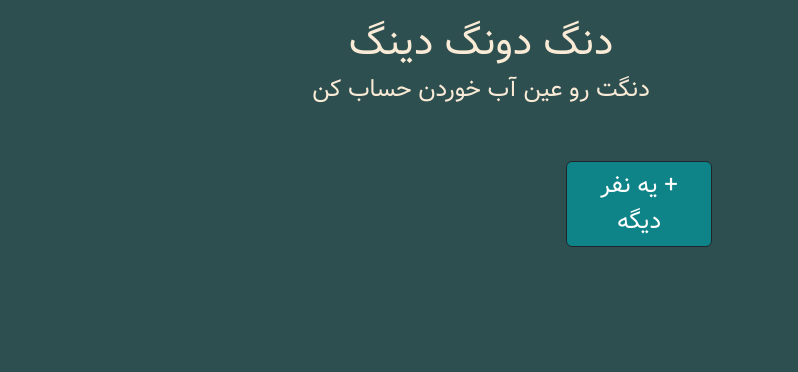
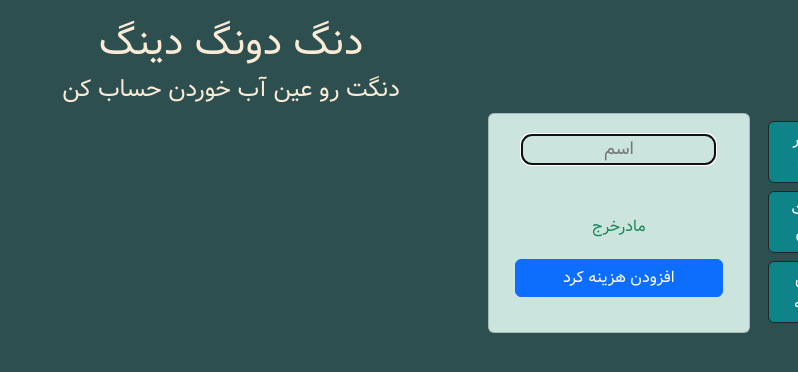
Before and after one commit to arash-gmc/dong, a React (Create React App) app: page / in a window 1280 px wide. Both pictures are taken after a click on the button "با اضافه کردن دوستات شروع کن". Shown: the top 372 px of the page, without its empty margins (482-1280 px from the left). Built offline with nearby package versions, Linux system fonts and the light colour scheme.

Commit message:
add floating buttons

```diff
--- a/src/App.css
+++ b/src/App.css
@@ -16,6 +16,7 @@
   font-weight: bold;
 }
 
+
 @font-face {
   font-family: "vazir";
   src: local("vazir"),
@@ -27,17 +28,14 @@
   background-color: #CBE4DE !important;
   color: #2C3333 !important;
   padding-top: 20px;
-  margin: 16px !important;
   height: 220px !important;
   margin-bottom: 0 !important;
 }
 
 .people-card input{
   background: transparent;
-  border: none;
-  font-size: 20px;
+  font-size: 18px;
   text-align: center;
-  margin: 12px 10px 6px 10px;
   border: 1px dashed rgb(132, 132, 132);
   border-radius: 10px;
   align-self: center;
@@ -60,7 +58,6 @@
 
 .add-people-button{
   background-color: #0E8388 !important;
-  font-size: 24px !important;
 }
 
 .people-card button{
--- a/src/components/PeoplesCards.jsx
+++ b/src/components/PeoplesCards.jsx
@@ -59,11 +59,33 @@ class PeoplesCards extends Component {
       }
 
       handlePayAmountChange = ({currentTarget})=>{
-        if(!'0123456789'.includes(currentTarget.value.slice(-1)))
-            return ;
+
          const pays = [...this.state.pays]
          const pay = pays.find(pay=>pay.id===currentTarget.id.substring(3))
-        pay.amount=currentTarget.value
+         if (currentTarget.value.length>pay.amount.length){
+            const persianNumbers = '۰۱۲۳۴۵۶۷۸۹';
+            const arabicNumbers = '٠١٢٣٤٥٦٧٨٩'
+            const englishNumbers = '0123456789';
+            const lastChar = currentTarget.value.slice(-1)
+
+            if(persianNumbers.includes(lastChar) ){
+                    let index = persianNumbers.indexOf(lastChar)
+                    currentTarget.value = currentTarget.value.slice(0,-1) + englishNumbers[index]
+            }
+
+            if(arabicNumbers.includes(lastChar) ){
+                let index = arabicNumbers.indexOf(lastChar)
+                currentTarget.value = currentTarget.value.slice(0,-1) + englishNumbers[index]
+            }
+
+            if(!Number(currentTarget.value) && currentTarget.value!='0')
+                return
+
+            if (currentTarget.value=='0'){
+                return
+            }
+         }
+        pay.amount = currentTarget.value
         this.setState({pays})
         this.validate(currentTarget.id)
 
@@ -129,6 +151,11 @@ class PeoplesCards extends Component {
                     this.setState({errs})
                     return false
                 }
+                if (this.state.peoples.filter(p=>p.name==person.name).length>1){
+                    errs[input] = 'این اسم رو دو بار وارد کردی'
+                    this.setState({errs})
+                    return false
+                }
                 this.setState({errs})
                 return true
 
@@ -143,7 +170,7 @@ class PeoplesCards extends Component {
                 return true
             case 'pa' :
                 const pay2 = this.state.pays.find(p=>p.id === id)
-                if (pay2.amount === ''){
+                if (pay2.amount === '' || pay2.amount === 0){
                     errs[input] = 'پول خرج شده رو بنویس'
                     this.setState({errs})
                     return false
@@ -177,22 +204,53 @@ class PeoplesCards extends Component {
 
     }
 
+    resetAll = ()=>{
+        this.setState({
+            peoples : [],
+            pays:[],
+            errs:{},
+            result: []})
+    }
+
     render() {
         return (
             <div>
-                {this.state.peoples.length===0 &&<button
-                    className='btn btn-dark add-people-button mt-3'
+                <div>
+                    {this.state.peoples.length===0 &&
+                    <div className='col-sm-3 col-12 m-auto pt-4'>
+                        <button
+                            className='btn btn-lg btn-dark add-people-button mt-3'
                             onClick={this.addPeople}
                             >با اضافه کردن دوستات شروع کن
-                </button>}
-                <div className="row d-flex flex-row">
+                        </button>
+                    </div>}
+                </div>
+                <div className='row'>
+                    {this.state.peoples.length>0 &&
+                        <div className='col-sm-1 col-3 pe-0 pe-sm-2 position-fixed fixed-right'>
+                            <button className='btn btn-dark add-people-button mt-2 d-block w-100'
+                                onClick={this.addPeople}
+                                >یه نفر دیگه
+                            </button>
+                            <button className='btn btn-dark add-people-button mt-2 d-block w-100'
+                                onClick={this.resetAll}
+                                >ریست کردن
+                            </button>
+                            <button
+                                className='btn btn-dark add-people-button mt-2 d-block m-auto w-100'
+                                onClick={this.claculate}
+                                    >دیدن نتیجه
+                                </button>
+                        </div>}
+                    <div className='col-sm-1 col-3'></div>
+                    <div className="row col-sm-11 col-9 px-sm-2 p-0">
                         {this.state.peoples.map(person=>
-                        <div className="col-sm-3 mb-0" key={person.id}>
+                            <div className="col-sm-3 mb-3" key={person.id}>
                                 <div className="card people-card" >
                                     <div className='mb-3'>
                                         <input
                                             type='text'
-                                        className={this.state.errs['pr:'+person.id] ? 'input-badge border-danger' : 'input-badge'}
+                                            className={this.state.errs['pr:'+person.id] ? 'w-75 border-danger' : 'w-75'}
                                             value={person.name}
                                             name='personName'
                                             id = {'pr:'+person.id}
@@ -242,17 +300,7 @@ class PeoplesCards extends Component {
                             </div>
                         )}
 
-                    {this.state.peoples.length>0 && <div className='col-sm-3 mb-3 mb-sm-0'>
-                        <button className='btn btn-dark add-people-button mt-5 d-block m-auto w-50'
-                            onClick={this.addPeople}
-                            >+ یه نفر دیگه
-                        </button>
-                        {this.state.peoples.length>1 && <button
-                            className='btn btn-dark add-people-button mt-3 d-block m-auto w-50'
-                            onClick={this.claculate}
-                                >دیدن نتایج
-                            </button>}
-                    </div>}
+
 
                         {this.state.peoples.length>1 && this.state.pays.length>0 && <div className='col-12 row mb-3 mb-sm-0'>
                         <Result result={this.state.result} motherPay={this.state.peoples.find(p=>p.motherPay)}/>
@@ -260,6 +308,7 @@ class PeoplesCards extends Component {
 
                     </div>
                 </div>
+            </div>
         );
     }
 }
--- a/src/components/payCard.jsx
+++ b/src/components/payCard.jsx
@@ -9,9 +9,9 @@ class PayCard extends Component {
         const {pays,onPayNameChange,onPayAmountChange,personId,peoples,togglePaidFor,fullPaidFor,errs,togglePayDisplay} = this.props
         const personPays = pays.filter(p=>p.ownerId===personId)
         return (
-            <div className="mx-3">
+            <div className="mx-1">
                 {personPays.map(pay=>
-                    <div className='m-1' key={pay.id}>
+                    <div key={pay.id} className='my-1'>
                         <div className='window-header p-1 text-right' onClick={()=>togglePayDisplay(pay.id)}>
                             <span>{pay.name}</span>
                         </div>
@@ -28,7 +28,7 @@ class PayCard extends Component {
                                             onChange={onPayNameChange}
                                             placeholder='نام هزینه'
                                             maxLength='46'
-                                            className='w-100 mx-auto'
+                                            className='w-100'
                                             autoFocus >
                                         </input>
                                     </div>
@@ -41,7 +41,7 @@ class PayCard extends Component {
                                             id = {'pa:'+pay.id}
                                             name = 'payAmount'
                                             onChange={onPayAmountChange}
-                                            placeholder='مقدار هزینه'
+                                            placeholder='پول'
                                             className='amount-input'
                                             maxLength='16'
                                             >
--- a/src/index.css
+++ b/src/index.css
@@ -4,7 +4,7 @@ body {
   -moz-osx-font-smoothing: grayscale;
   background-color: #2E4F4F !important;
   color: antiquewhite !important;
-  font-family: vazir !important;
+  font-family: vazir,Arial, Helvetica, sans-serif !important;
 
 }
 
--- a/src/styles/payCard.css
+++ b/src/styles/payCard.css
@@ -28,7 +28,7 @@
 }
 
 .window-body input{
-  font-size: 16px ;
+  font-size: 15px ;
   border: none;
   text-align: center;
   border: 1px dashed rgb(132, 132, 132);
```
Lines whose indentation alone changed are shown as unchanged.
